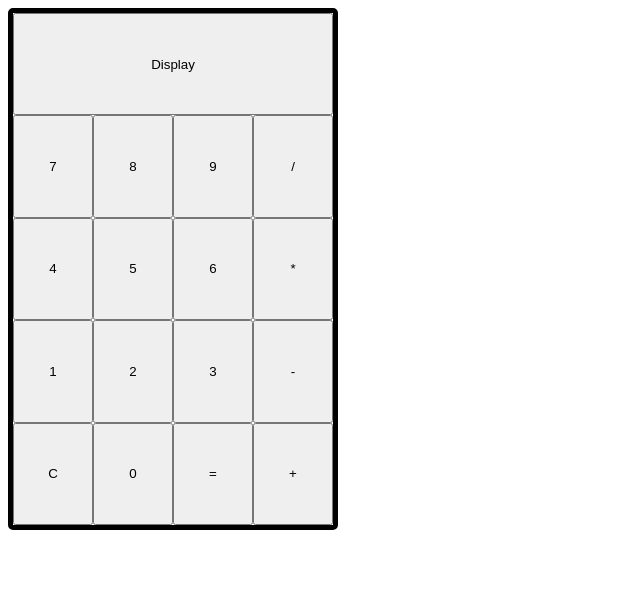
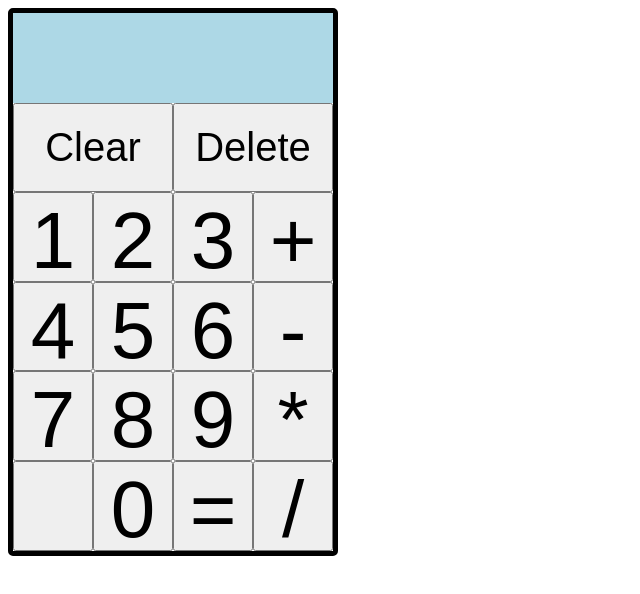
Before and after one commit to zraycd/calculator, a plain HTML site: page index.html in a window 1280 px wide. Shown: the whole page, without its empty margins (0-640 px from the left). Drawn offline with Linux system fonts and the light colour scheme.

Commit message:
add opts, operator onclick

```diff
--- a/index.html
+++ b/index.html
@@ -9,23 +9,33 @@
 </head>
 <body>
     <div class="calc">
-        <button class="display">Display</button>
+        <div id="display"></div>
+        <div id="options">
+            <button>Clear</button>
+            <button>Delete</button>
+        </div>
+        <div class="right">
+            <div id="nums">
+                <button>1</button>
+                <button>2</button>
+                <button>3</button>
+                <button>4</button>
+                <button>5</button>
+                <button>6</button>
                 <button>7</button>
                 <button>8</button>
                 <button>9</button>
-        <button>/</button>
-        <button>4</button>
-        <button>5</button>
-        <button>6</button>
-        <button>*</button>
-        <button>1</button>
-        <button>2</button>
-        <button>3</button>
-        <button>-</button>
-        <button>C</button>
+                <button></button>
                 <button>0</button>
                 <button>=</button>
+            </div>
+            <div id="operators">
                 <button>+</button>
+                <button>-</button>
+                <button>*</button>
+                <button>/</button>
+            </div>
+        </div>
     </div>
 </body>
 </html>
--- a/script.js
+++ b/script.js
@@ -31,3 +31,13 @@ function operate(operator, a, b) {
             break;
     }
 }
+const display = document.querySelector('#display')
+let currentDisplay = ''
+document.querySelector('#nums').addEventListener('click', (event) => {
+    currentDisplay += event.target.innerText
+    display.innerText = currentDisplay
+})
+document.querySelector('#operators').addEventListener('click', (event) => {
+    currentDisplay += ' ' + event.target.innerText + ' '
+    display.innerText = currentDisplay
+})
--- a/style.css
+++ b/style.css
@@ -1,18 +1,48 @@
+body {
+    font-family: sans-serif;
+}
 .calc {
     display: flex;
-    flex-wrap: wrap;
+    flex-direction: column;
     width: 25vw;
-    height: 40vw;
+    height: 42vw;
     border: 5px solid black;
     border-radius: 5px;
     margin: 0;
 }
-button {
-    height: 20%;
-    width: 25%;
-    margin: 0;
+.right {
+    display: flex;
 }
-.display {
-    height: 20%;
+#nums {
+    display: flex;
+    height: 21vw;
+    width: 18.75vw;
+    flex-wrap: wrap;
+}
+#nums button, #operators button {
+    width: 6.25vw;
+    height: 7vw;
+    font-size: 10vh;
+}
+#operators {
+    display: flex;
+    flex-direction: column;
+}
+#display {
+    height: 8vw;
     width: 100%;
+    background-color: lightblue;
+    display: flex;
+    flex-wrap: nowrap;
+    justify-content: flex-end;
+    align-items: center;
+    font-size: 10vh;
 }
+#options {
+    display: flex;
+}
+#options button {
+    height: 7vw;
+    width: 50%;
+    font-size: 5vh;
+}
```
Lines whose indentation alone changed are shown as unchanged.
